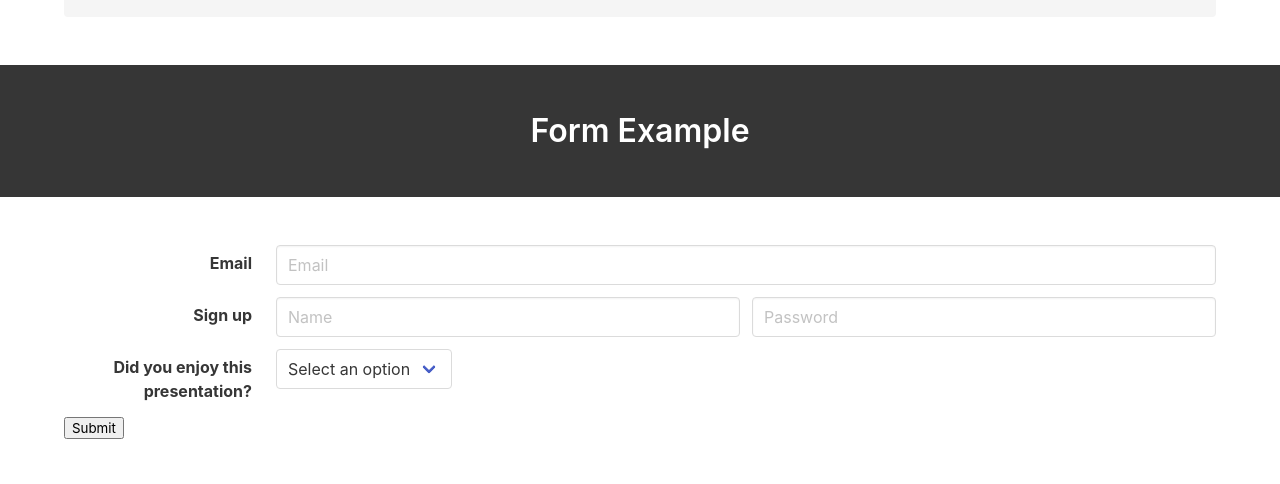
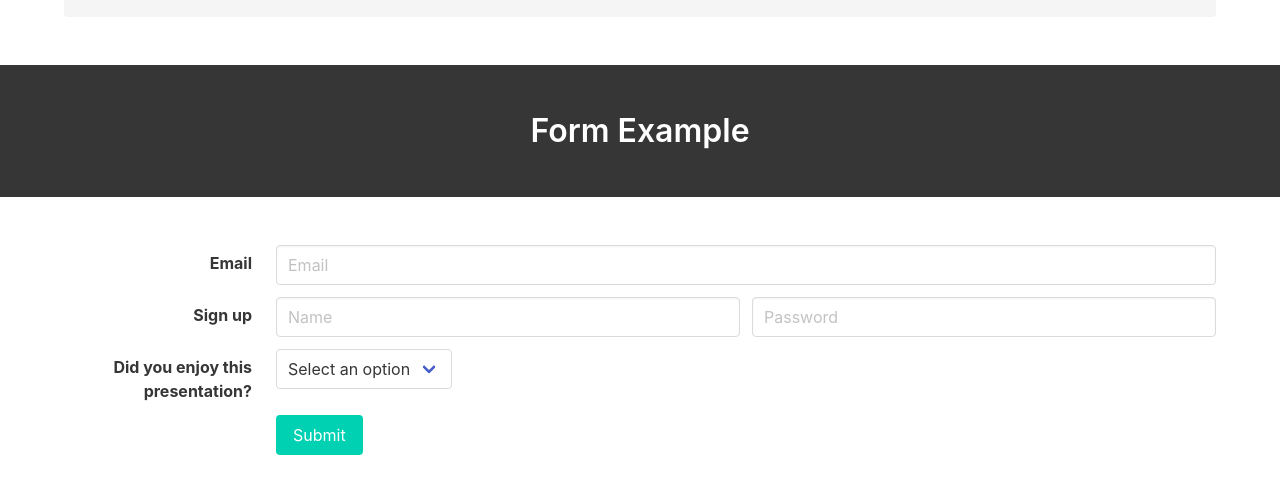
Before and after one commit to NebuBV/Szakmai2018Tavasz, a plain HTML site: page index.html in a window 1280 px wide. Shown: the part 2270-2754 px from the top of the page. Drawn offline with nearby package versions, Linux system fonts and the light colour scheme.

Commit message:
Submit button

```diff
--- a/index.html
+++ b/index.html
@@ -331,13 +331,13 @@
       </div>
 
       <!-- Fourth row -->
-      <div class="">
-        <div class=""></div>
-        <div class="">
+      <div class="field is-horizontal">
+        <div class="field-label is-normal"></div>
+        <div class="field-body">
           <!-- Submit button -->
-          <div class="">
-            <div class="">
-              <button class="">Submit</button>
+          <div class="field">
+            <div class="control">
+              <button class="button is-primary">Submit</button>
             </div>
           </div>
         </div>
```
